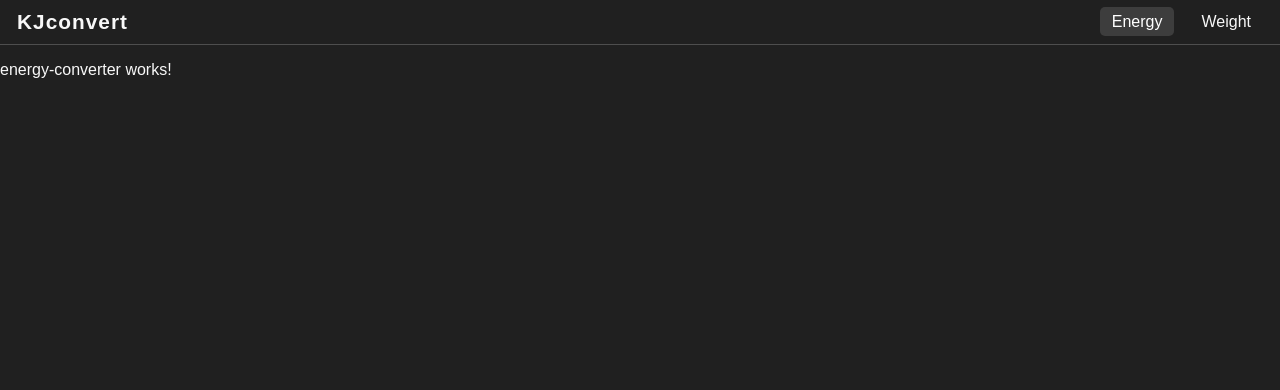
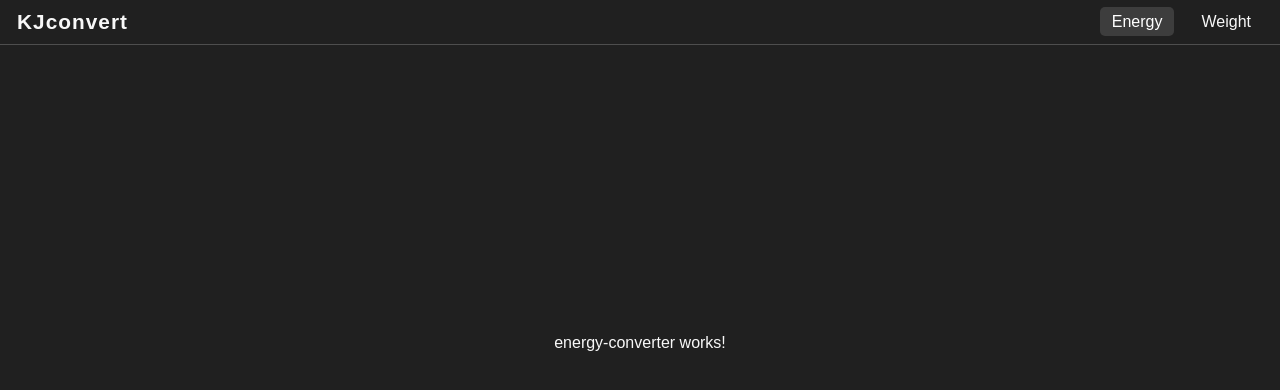
Before and after one commit to SteadyOsi/KJconvert, an Angular app in the folder KJ-convert/: page /energy in a window 1280 px wide. Shown: the top 390 px of the page. Built offline with nearby package versions, Linux system fonts and the light colour scheme.

Commit message:
layout changes

```diff
--- a/KJ-convert/src/app/core/shell/shell.css
+++ b/KJ-convert/src/app/core/shell/shell.css
@@ -0,0 +1,15 @@
+.app-layout {
+    display: flex;
+    flex-direction: column;
+    height: 100vh;
+}
+
+.content {
+    flex: 1;
+
+    display: flex;
+    justify-content: center;   /* horizontal */
+    align-items: center;       /* vertical */
+
+    padding-bottom: 10rem;
+}
--- a/KJ-convert/src/app/template/convert-comp/convert-comp.css
+++ b/KJ-convert/src/app/template/convert-comp/convert-comp.css
@@ -0,0 +1,3 @@
+.convert-tempalte {
+    background-color: #3d3d3d;
+}
--- a/KJ-convert/src/app/template/convert-comp/convert-comp.html
+++ b/KJ-convert/src/app/template/convert-comp/convert-comp.html
@@ -1,7 +1,9 @@
 <div class="convert-tempalte">
     <h2>{{ label }} Converter</h2>
     <input type="number"/>
-    <button (click)="convert()">Convert</button>
-    <button (click)="swap()">Swap</button>
+    <div class="buttons">
+        <button (click)="convert()">Convert</button>
+        <button (click)="swap()">Swap</button>
+    </div>
     <p>Result: {{ result }}</p>
 </div>
```
Also changed, not shown: KJ-convert/src/app/features/weight-converter/weight-converter.html (line endings or trailing spaces).
